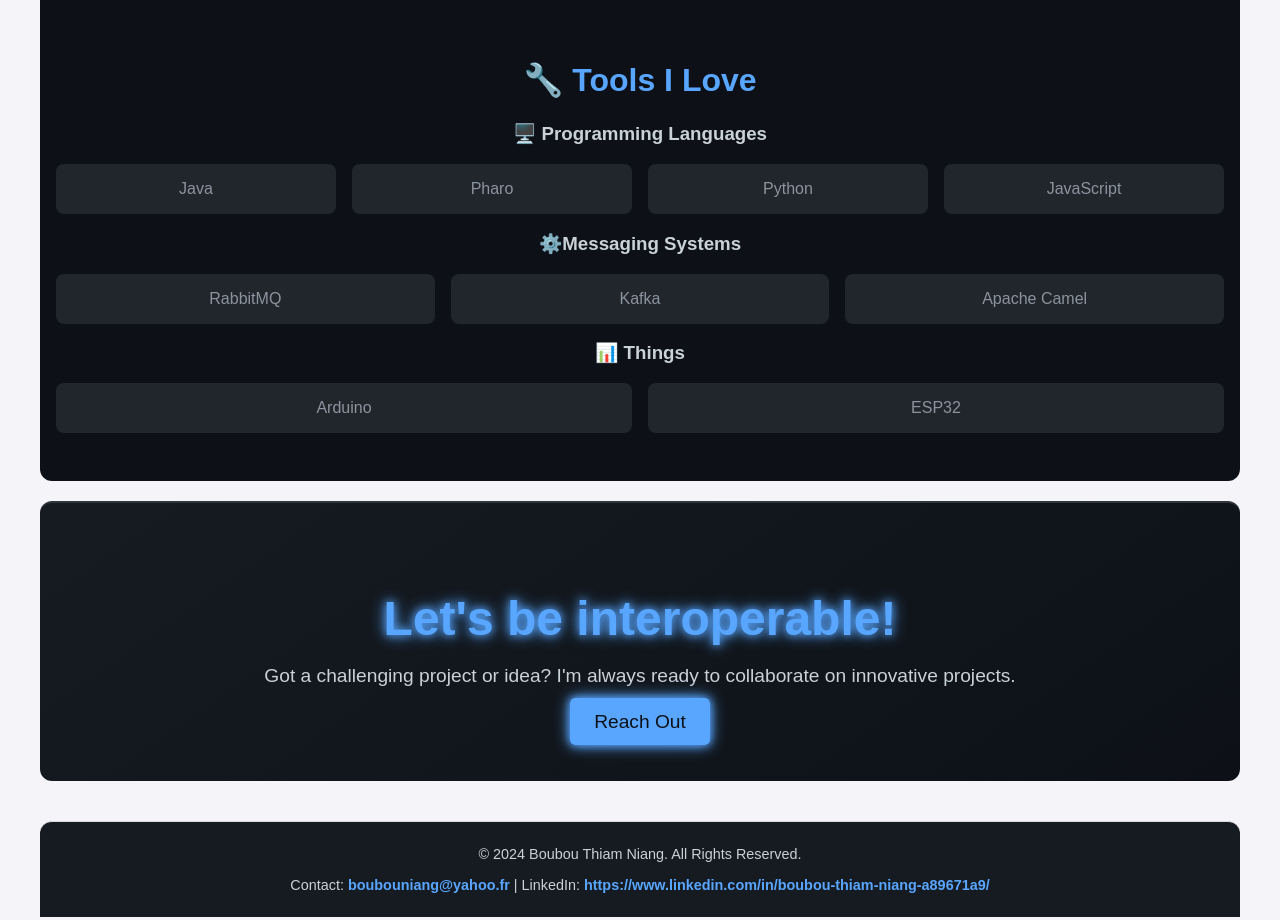
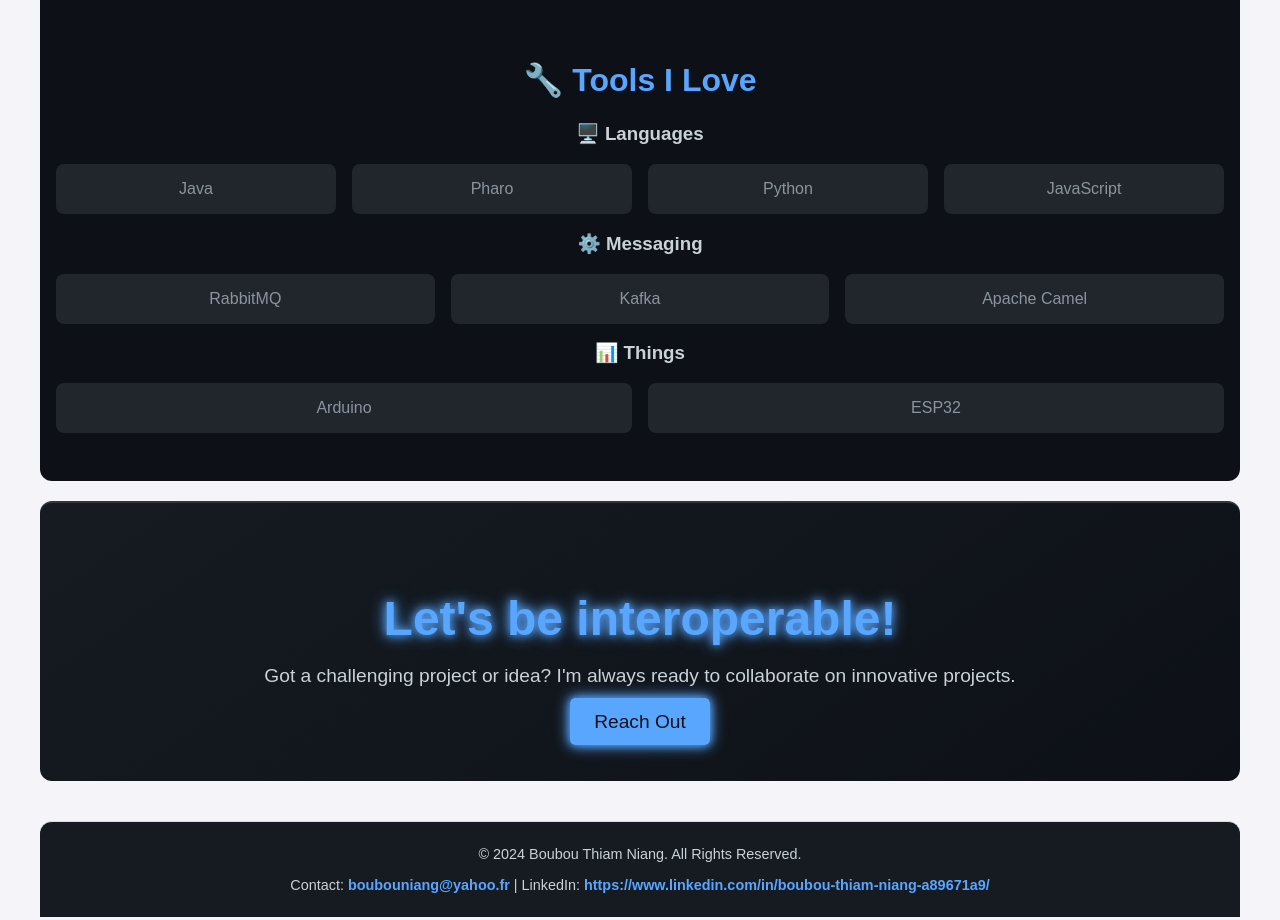
Before and after one commit to boubouthiamniang/boubouthiamniang.github.io, a React (Create React App) app: page / in a window 1280 px wide. Shown: the part 1202-2122 px from the top of the page. Built offline with nearby package versions, Linux system fonts and the light colour scheme.

Commit message:
update tools section in home page

```diff
--- a/src/components/Home.js
+++ b/src/components/Home.js
@@ -58,7 +58,7 @@
 
         {/* Programming Languages */}
         <div className="tools-category">
-          <h3 className="category-title">🖥️ Programming Languages</h3>
+          <h3 className="category-title">🖥️ Languages</h3>
           <div className="tools-grid">
             <div className="tool-item"> Java</div>
             <div className="tool-item"> Pharo</div>
@@ -69,7 +69,7 @@
 
         {/* Messaging Systems */}
         <div className="tools-category">
-          <h3 className="category-title">⚙️Messaging Systems</h3>
+          <h3 className="category-title">⚙️ Messaging </h3>
           <div className="tools-grid">
             <div className="tool-item"> RabbitMQ</div>
             <div className="tool-item"> Kafka</div>
```
